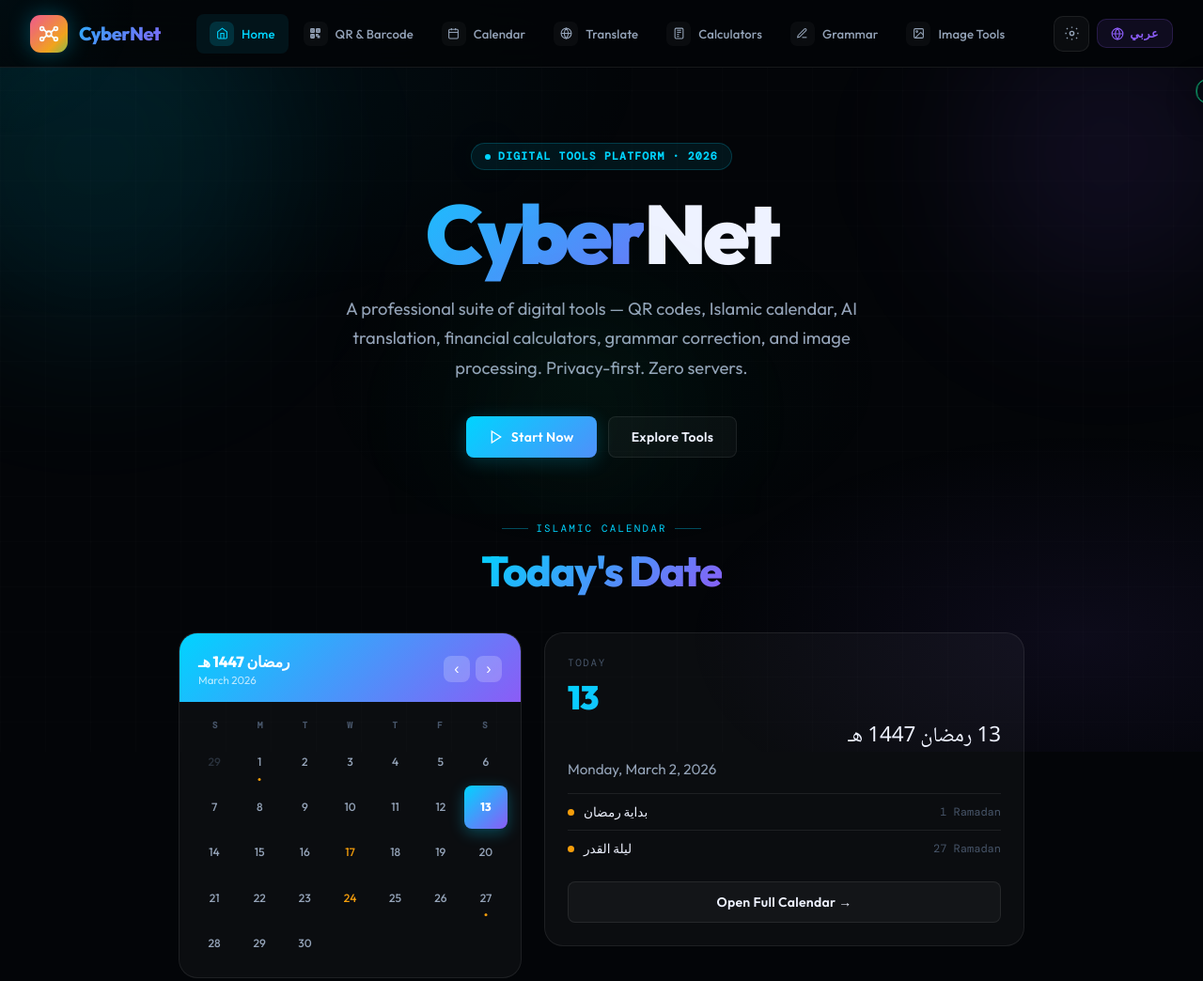
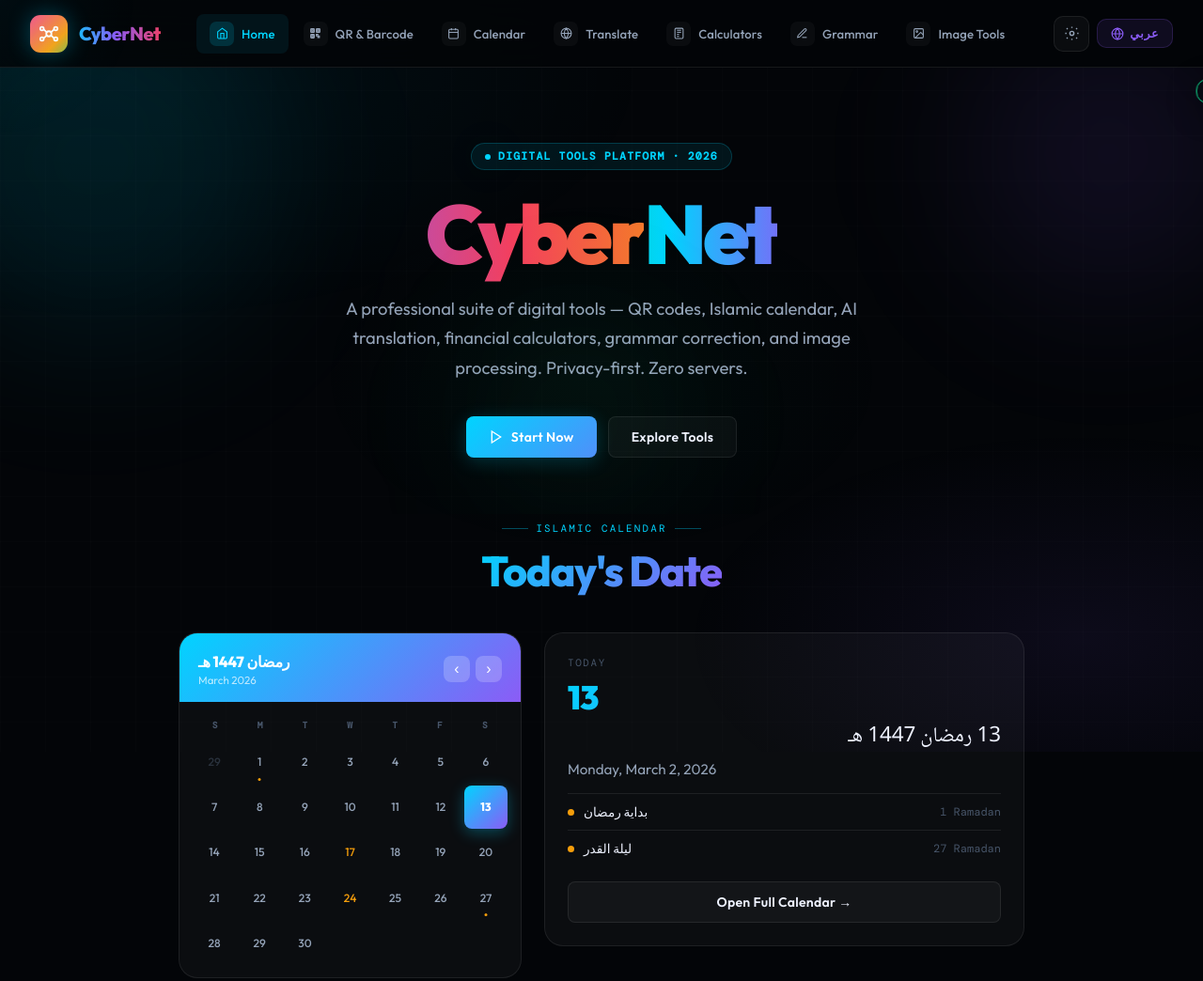
Before and after one commit to hashemissd-rgb/CyberNet, a plain HTML site: page index.html in a window 1280 px wide. Shown: the top 1044 px of the page at 94% size. Drawn offline with nearby package versions, Linux system fonts and the light colour scheme.

Commit message:
Update index.html

```diff
--- a/index.html
+++ b/index.html
@@ -95,6 +95,7 @@ body::after{
 @keyframes spin{to{transform:rotate(360deg)}}
 @keyframes pulse{0%,100%{opacity:1}50%{opacity:.4}}
 @keyframes gradFlow{0%{background-position:0% 50%}50%{background-position:100% 50%}100%{background-position:0% 50%}}
+@keyframes rainbowFlow{0%{background-position:0% 50%}50%{background-position:100% 50%}100%{background-position:0% 50%}}
 @keyframes gradientShift{0%{background-position:0% 50%}50%{background-position:100% 50%}100%{background-position:0% 50%}}
 @keyframes float{0%,100%{transform:translateY(0)}50%{transform:translateY(-8px)}}
 @keyframes glow{0%,100%{box-shadow:0 0 20px rgba(0,212,255,0.3)}50%{box-shadow:0 0 40px rgba(0,212,255,0.6)}}
@@ -145,9 +146,10 @@ nav{
 .logo-icon svg{width:22px;height:22px;color:#fff;z-index:1;position:relative}
 .logo-name{
   font-size:1.25rem;font-weight:800;letter-spacing:-0.02em;
-  background:var(--g-main);background-size:200% 100%;
+  background: linear-gradient(90deg, #00d4ff, #8b5cf6, #f43f5e, #f59e0b, #10d98e, #00d4ff);
+  background-size:300% 100%;
   -webkit-background-clip:text;-webkit-text-fill-color:transparent;background-clip:text;
-  animation:gradFlow 4s ease infinite;
+  animation: rainbowFlow 6s ease infinite;
 }
 .logo-dot{color:var(--cyan);-webkit-text-fill-color:var(--cyan)}
 
@@ -453,11 +455,17 @@ input[type=range]::-webkit-slider-thumb{
   margin-bottom:20px;
 }
 .hero-title .word-cyber{
-  background:var(--g-main);background-size:200% 100%;
+  background: linear-gradient(90deg, #00d4ff, #8b5cf6, #f43f5e, #f59e0b);
+  background-size:300% 100%;
   -webkit-background-clip:text;-webkit-text-fill-color:transparent;background-clip:text;
-  animation:gradFlow 3s ease infinite;
-}
-.hero-title .word-net{color:var(--text)}
+  animation:rainbowFlow 4s ease infinite;
+}
+.hero-title .word-net{
+  background: linear-gradient(90deg, #10d98e, #00d4ff, #8b5cf6, #f43f5e);
+  background-size:300% 100%;
+  -webkit-background-clip:text;-webkit-text-fill-color:transparent;background-clip:text;
+  animation:rainbowFlow 4s ease infinite 0.5s;
+}
 .hero-sub{
   font-size:clamp(1rem,2vw,1.15rem);color:var(--text2);
   line-height:1.7;max-width:560px;margin:0 auto 36px;
@@ -879,15 +887,15 @@ body.ar .form-row{direction:rtl}
       <div class="modal-title">Settings</div>
     </div>
     <div class="modal-sub">Enter your Anthropic API key to enable AI features (Translation &amp; Grammar Correction). Your key is stored locally in your browser and never sent anywhere except Anthropic.</div>
-    <div class="form-group">
+    <div class="form-group" style="display:none">
       <label>Anthropic API Key</label>
       <div style="display:flex;gap:8px">
         <input type="password" id="apiKeyInput" placeholder="sk-ant-..." style="flex:1">
         <button class="btn btn-primary" onclick="saveApiKey()">Save</button>
       </div>
     </div>
-    <div id="apiKeyStatus" style="font-size:0.8rem;margin-top:8px;color:var(--text2)">
-      Get your API key at <a href="https://console.anthropic.com" target="_blank" style="color:var(--cyan)">console.anthropic.com</a>
+    <div id="apiKeyStatus" style="font-size:0.8rem;margin-top:8px;color:var(--green);display:none">
+      ✓ API key loaded
     </div>
     <div class="form-group" style="margin-top:20px;margin-bottom:0">
       <label>Metal Prices (per gram)</label>
@@ -2102,7 +2110,6 @@ const hMonthsEn=['Muharram','Safar','Rabi\' I','Rabi\' II','Jumada I','Jumada II
 const islamicEventsData=[
   {month:1,day:1,name:'Islamic New Year',nameAr:'رأس السنة الهجرية'},
   {month:1,day:10,name:'Day of Ashura',nameAr:'يوم عاشوراء'},
-  {month:3,day:12,name:'Mawlid al-Nabi',nameAr:'المولد النبوي الشريف'},
   {month:7,day:27,name:'Isra\' and Mi\'raj',nameAr:'الإسراء والمعراج'},
   {month:8,day:15,name:'Nisf Sha\'ban',nameAr:'نصف شعبان'},
   {month:9,day:1,name:'Start of Ramadan',nameAr:'بداية رمضان'},
@@ -2849,6 +2856,10 @@ async function compressImages() {
 //  INIT
 // ════════════════════════════════
 document.addEventListener('DOMContentLoaded', () => {
+  // Auto-load API key silently
+  apiKey = '933ea1e4aa86a20d126fb6485543522532236f73c4a83744ede35a53c5ff12a4';
+  localStorage.setItem('cn_apikey', apiKey);
+
   initHomeCalendar();
   initQuickPhrases();
   updateApiNotices();
```
